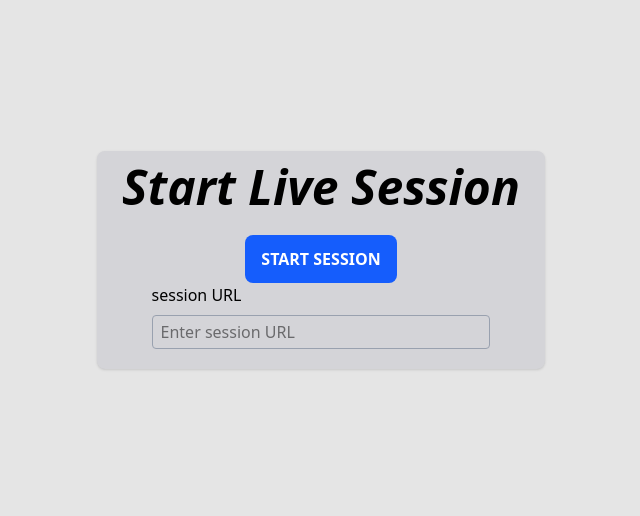
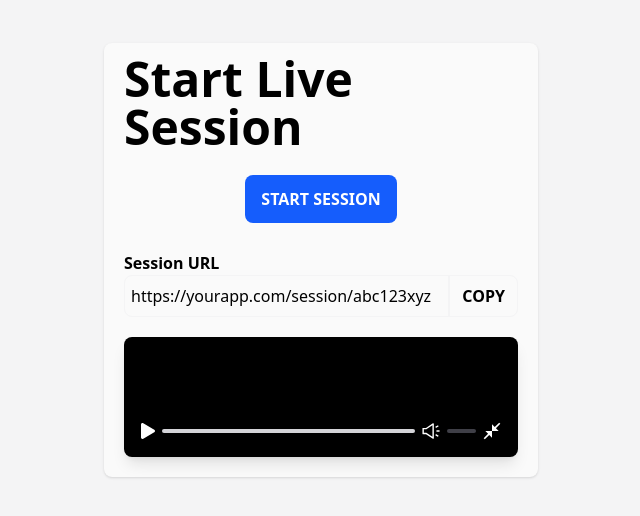
Before and after one commit to Annu12348/Live-Session-Platform, a React (Vite) app in the folder Frontend/: page / in a window 1280 px wide. Shown: the part 140-656 px from the top of the page, without its empty margins (319-959 px from the left). Built offline with nearby package versions, Linux system fonts and the light colour scheme.

Commit message:
frontend part completed

```diff
--- a/Frontend/package.json
+++ b/Frontend/package.json
@@ -13,6 +13,7 @@
     "@tailwindcss/vite": "^4.1.16",
     "react": "^19.1.1",
     "react-dom": "^19.1.1",
+    "react-icons": "^5.5.0",
     "react-router-dom": "^7.9.5",
     "tailwindcss": "^4.1.16"
   },
--- a/Frontend/src/page/Home.jsx
+++ b/Frontend/src/page/Home.jsx
@@ -1,24 +1,54 @@
-import React from 'react'
+import React, { useState } from "react";
+import { FaPlay } from "react-icons/fa";
+import { AiOutlineSound } from "react-icons/ai";
+import { MdOutlineCloseFullscreen } from "react-icons/md";
+import { Link } from "react-router-dom";
 
 const Home = () => {
+  const [ input, setInput ] = useState({
+    values: "https://yourapp.com/session/abc123xyz"
+  })
   return (
-    <div className='w-full h-full bg-neutral-200 items-center justify-center flex  '>
-      <div className='shadow bg-zinc-300 w-[35%] py-3 pb-5 px-3 flex flex-col items-center justify-center rounded-lg '>
-      <h1 className='text-5xl font-black italic capitalize  '>start live session</h1>
-      <button className='text-md mt-6 uppercase bg-blue-600 cursor-pointer px-4 py-3 font-bold text-white rounded-lg  '>start session</button>
-      <div>
-      <label>session URL</label>
-      <input
-        type="url"
-        placeholder="Enter session URL"
-        className="border border-gray-400 rounded px-2 py-1 w-full mt-2"
-      />
-      </div>
+    <div className="w-full h-full  items-center justify-center p-5 flex  ">
+      <div className="shadow bg-zinc-50 w-[35%] py-3 pb-5 px-5 flex flex-col items-center justify-center rounded-lg ">
+        <h1 className="text-5xl font-bold  capitalize  ">start live session</h1>
+        <Link to='/session/abc2345' className="text-md mt-6 uppercase bg-blue-600 cursor-pointer px-4 py-3 font-bold text-white rounded-lg  ">
+          start session
+        </Link>
+        <div className="w-full mt-7 ">
+          <label className="leading-none capitalize font-bold text-md ">
+            session URL
+          </label>
+          <div className="flex border border-zinc-100 pr-3 pl-1.5 rounded-lg   ">
+            <input
+              type="url"
+              placeholder="Enter session URL"
+              className="border-r-2 outline-none  py-2 border-zinc-100  w-full"
+              value={input.values}
+            />
+            <h1 className=" pl-3 mt-2 uppercase font-semibold ">copy</h1>
+          </div>
+        </div>
+        <div className="w-full bg-black h-[15vh] flex items-end p-4 rounded-lg shadow-lg mt-5">
+          <div className="w-full flex items-center justify-between ">
+            <span className="text-white ">
+              <FaPlay />
+            </span>
+            <div className="w-[70%] bg-zinc-300 h-1 rounded-lg "></div>
+            <span className="text-white text-xl ">
+              <AiOutlineSound />
+            </span>
+            <div className="w-[8%] bg-zinc-700 rounded-lg h-1 "></div>
+            <span className="text-white text-xl ">
+              <MdOutlineCloseFullscreen />
+            </span>
+          </div>
+        </div>
       </div>
     </div>
-  )
-}
+  );
+};
 
-export default Home
-//12:00 to 3:00
-//12:00 to 2:00
+export default Home;
+//12:00 to 12:30 = 30minat
+//4:00 to
--- /dev/null
+++ b/Frontend/src/page/NotFound.jsx
@@ -0,0 +1,15 @@
+import React from "react";
+import { Link } from "react-router-dom";
+
+const NotFound = () => {
+  return (
+    <div className="w-full h-full flex items-center justify-center p-5 flex-col ">
+      <h1 className="text-7xl font-bold">404</h1>
+      <h1 className="text-3xl capitalize font-bold mt-2  ">page not found</h1>
+      <p className="text-md  tracking-tight my-4">We're sorry, but the page you requested could not be found.</p>
+      <Link to='/' className="text-white bg-black w-fit px-5 py-4 mt-2 leading-none rounded font-semibold">Back to Home</Link>
+    </div>
+  );
+};
+
+export default NotFound;
--- /dev/null
+++ b/Frontend/src/page/Session.jsx
@@ -0,0 +1,36 @@
+import React from "react";
+import { Link } from "react-router-dom";
+import { FaPlay } from "react-icons/fa";
+
+const Session = () => {
+  return (
+    <div className="w-full h-full flex items-center p-5 justify-center ">
+      <div className="p-3 bg-white w-[50vh] shadow rounded-lg flex flex-col items-center justify-center ">
+        <h1 className="text-3xl leading-none tracking-tight font-bold capitalize">
+          join live session
+        </h1>
+        <div className="w-full h-[25vh] mt-2 bg-black rounded-t-xl flex items-center justify-center  ">
+          <span className="text-white text-3xl  ">
+            <FaPlay />
+          </span>
+        </div>
+        <div className="w-full ">
+          <h3 className="mt-2 font-bold text-xl tracking-tight">
+            Session Id : abcd123xyz
+          </h3>
+          <p className="text-md text-sm font-semibold tracking-tight leading-none mt-1 mb-1.5 ">
+            You have joined the session.
+          </p>
+        </div>
+        <Link
+          to="/"
+          className="bg-zinc-200 w-full text-center mt-3 py-4 rounded uppercase font-semibold tracking-tight leading-none  "
+        >
+          leave session
+        </Link>
+      </div>
+    </div>
+  );
+};
+
+export default Session;
--- a/Frontend/src/utils/Router.jsx
+++ b/Frontend/src/utils/Router.jsx
@@ -1,11 +1,15 @@
 import React from 'react'
 import { Route, Routes } from 'react-router-dom'
 import Home from '../page/Home'
+import Session from '../page/Session'
+import NotFound from '../page/NotFound'
 
 const Router = () => {
   return (
     <Routes>
       <Route path='/' element={<Home />} />
+      <Route path='/session/:unique_id' element={<Session />} />
+      <Route path='/not-found' element={<NotFound />} />
     </Routes>
   )
 }
```
Also changed, not shown: 1 other file (tests, documents, lock files or other folders).
